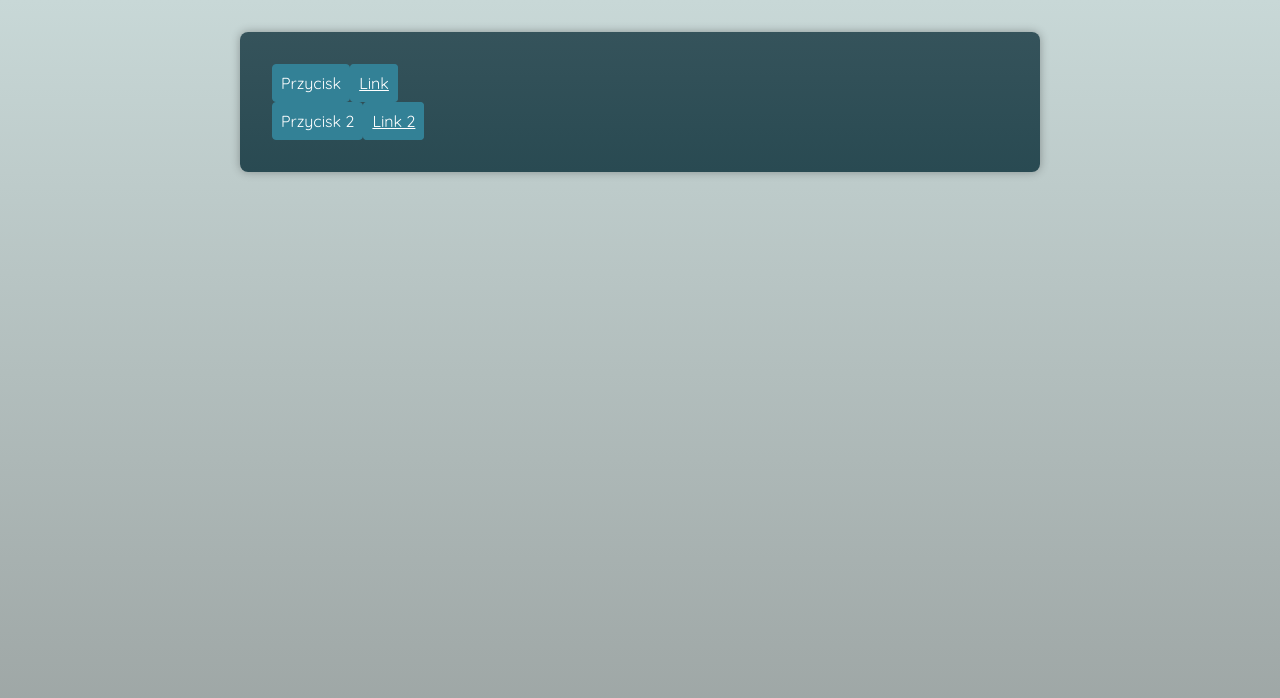
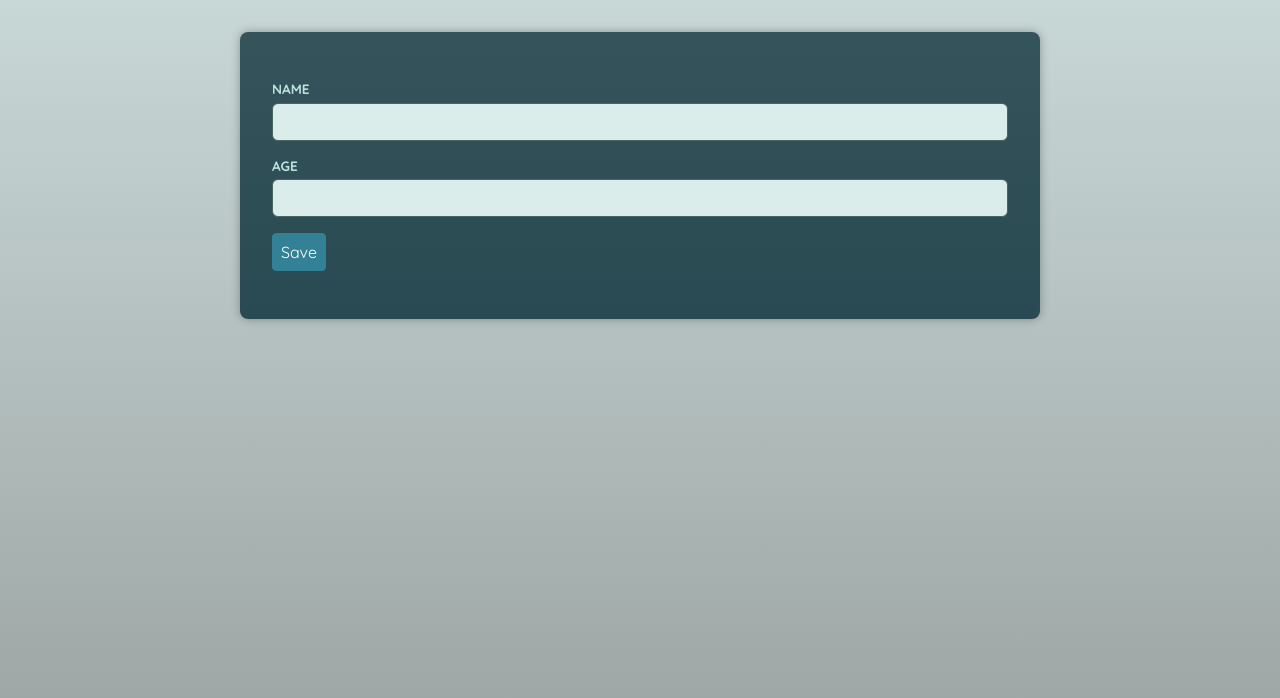
Before and after one commit to Bartek-wki/learning_react_with_ts_2, a React (Vite) app: page / in a window 1280 px wide. Shown: the top 698 px of the page. Built offline with nearby package versions, Linux system fonts and the light colour scheme; a web font is replaced by a local one.

Commit message:
build container component and form component

```diff
--- a/src/App.tsx
+++ b/src/App.tsx
@@ -1,15 +1,25 @@
+import { useRef } from "react";
 import Button from "./components/Button";
 import Button_2 from "./components/Button_2";
+import Container from "./components/Container";
 import Input from "./components/Input";
+import Form from "./components/Form";
 
 function App() {
+  function handleSave(data: unknown) {
+    const extractData = data as {name: string, age: string};
+    console.log(extractData)
+  }
+
   return (
     <main>
-      <Button el="button">Przycisk</Button>
-      <Button el="anchor" href="#">Link</Button>
-      <br></br>
-      <Button_2>Przycisk 2</Button_2>
-      <Button_2 href="#">Link 2</Button_2>
+      <Form onSave={handleSave}>
+        <Input type="text" id="name" label="Name" />
+        <Input type="number" id="age" label="Age" />
+        <p>
+          <Button_2>Save</Button_2>
+        </p>
+      </Form>
     </main>
   )
 }
--- /dev/null
+++ b/src/components/Form.tsx
@@ -0,0 +1,20 @@
+import { type FormEvent, type ComponentPropsWithoutRef } from "react"
+
+type FormProps = ComponentPropsWithoutRef<'form'> & {
+    onSave: (value: unknown) => void;
+}
+
+export default function Form({onSave, children, ...otherProps}: FormProps) {
+    function handleSubmit(event: FormEvent<HTMLFormElement>) {
+        event.preventDefault();
+
+        const formData = new FormData(event.currentTarget);
+        const data = Object.fromEntries(formData);
+
+        onSave(data)
+    }
+
+    return <form onSubmit={handleSubmit} {...otherProps}>
+        {children}
+    </form>
+}
--- a/src/components/Input.tsx
+++ b/src/components/Input.tsx
@@ -1,20 +1,17 @@
-// interface InputInterface {
-//     label: string;
-//     id: string;
-// }
-
-import { type ComponentPropsWithoutRef } from "react";
+import { forwardRef, type ComponentPropsWithoutRef } from "react";
 
 type InputProps = {
     label: string;
     id: string;
 } & ComponentPropsWithoutRef<'input'>
 
-export default function Input({id, label, ...props}: InputProps) {
+const Input = forwardRef<HTMLInputElement, InputProps>(function Input({id, label, ...props}, ref) {
     return (
         <p>
             <label htmlFor={id}>{label}</label>
-            <input id={id} {...props} />
+            <input id={id} name={id} {...props} ref={ref} />
         </p>
     )
-}
+})
+
+export default Input
```
Also changed, not shown: src/components/Container.tsx (+12 -9 lines).
